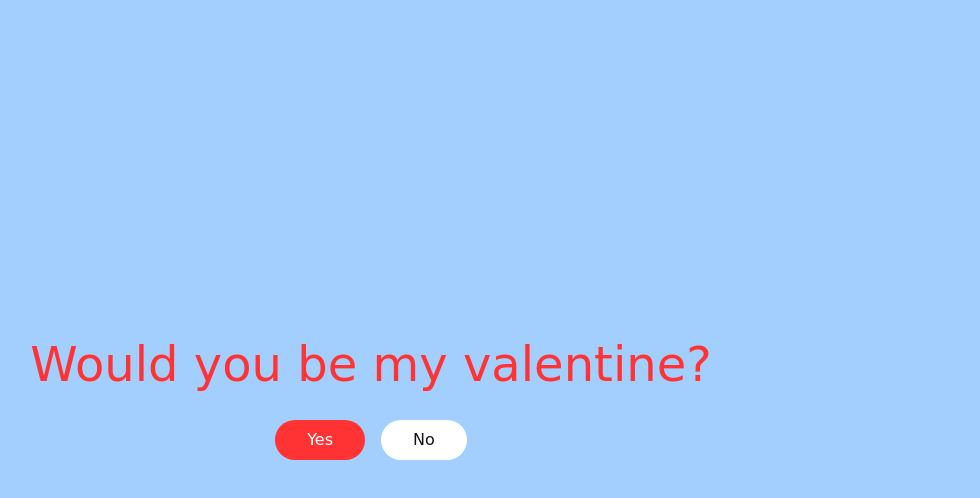
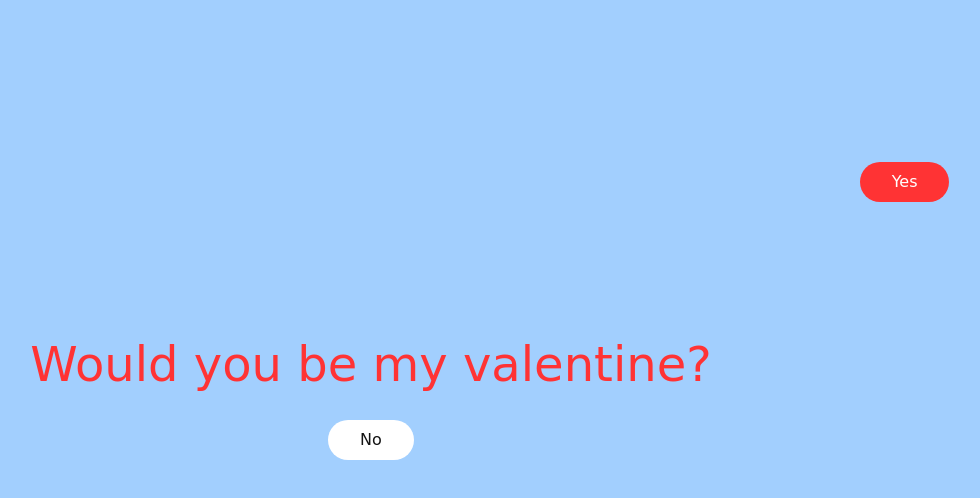
Before and after one commit to tiesfa/try-not-to-be-my-valentine, a plain HTML site: page index.html in a window 1280 px wide. Both pictures are taken after a click on the button "Yes". Shown: the whole page, without its empty margins (269-1249 px from the left). Drawn offline with nearby package versions, Linux system fonts and the light colour scheme; a web font is replaced by a local one.

Commit message:
Yes button functionality

```diff
--- a/index.html
+++ b/index.html
@@ -46,7 +46,8 @@
         <h1 class="text-5xl text-primary mb-8 text-center px-4">Would you be my valentine?</h1>
 
         <div class="flex gap-4">
-            <button class="bg-primary hover:opacity-90 text-white px-8 py-2 rounded-full transition-all">
+            <button id="yesButton"
+                class="bg-primary hover:opacity-90 text-white px-8 py-2 rounded-full transition-all duration-300 ease-out">
                 Yes
             </button>
             <button id="rejectionButton"
--- a/main.js
+++ b/main.js
@@ -1,19 +1,31 @@
-const noButton = document.getElementById('rejectionButton');
-const popup = document.getElementById('no-popup');
+const noButton = document.getElementById("rejectionButton");
+const yesButton = document.getElementById("yesButton");
+const popup = document.getElementById("no-popup");
 
-noButton.addEventListener('mouseenter', () => {
-  noButton.classList.add('animate-shake');
+yesButton.addEventListener("mouseenter", () => {
+  const x = Math.random() * (window.innerWidth - yesButton.offsetWidth);
+  const y = Math.random() * (window.innerHeight - yesButton.offsetHeight);
+
+  yesButton.style.position = "absolute";
+  yesButton.style.left = `${x}px`;
+  yesButton.style.top = `${y}px`;
+  // In web development, yesButton.style.position/left/top is how you access and change the
+  // CSS properties of an element directly through JavaScript.
 });
 
-noButton.addEventListener('mouseleave', () => {
-  noButton.classList.remove('animate-shake');
+noButton.addEventListener("mouseenter", () => {
+  noButton.classList.add("animate-shake");
 });
 
-noButton.addEventListener('click', () => {
-  noButton.classList.remove('animate-shake');
-  popup.classList.remove('hidden');
+noButton.addEventListener("mouseleave", () => {
+  noButton.classList.remove("animate-shake");
+});
+
+noButton.addEventListener("click", () => {
+  noButton.classList.remove("animate-shake");
+  popup.style.display = "flex";
 });
 
 function closePopup() {
-  popup.classList.add('hidden');
+  popup.style.display = "none";
 }
```
